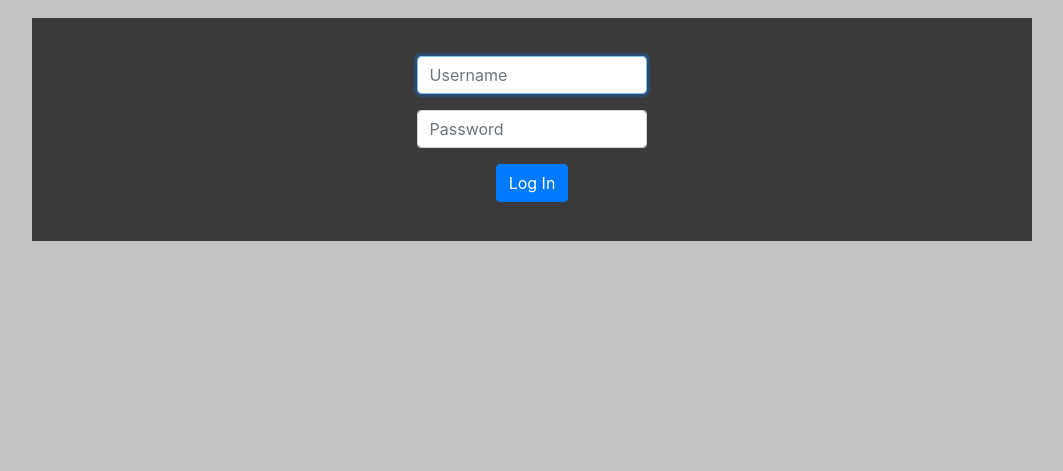
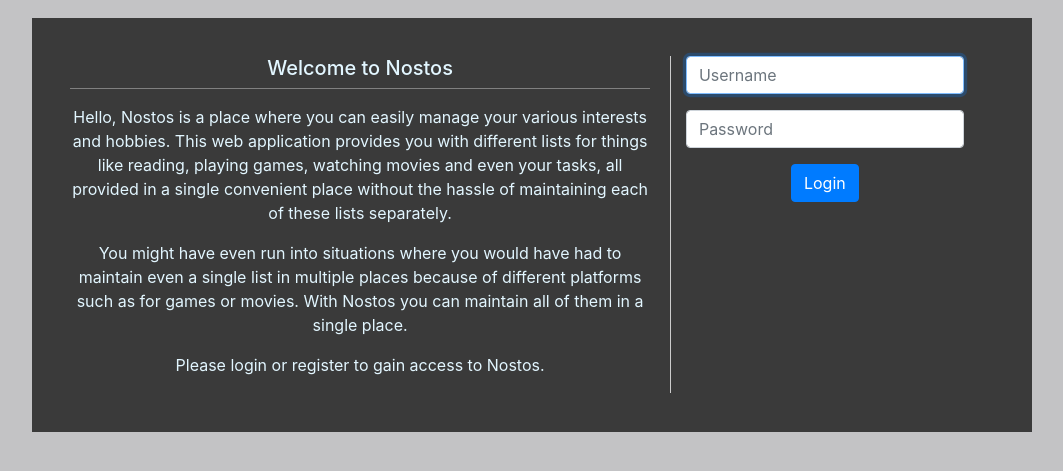
Before and after one commit to Zaxeli/Nostos, a Flask app: page /login in a window 1280 px wide. Shown: the part 85-556 px from the top of the page, without its empty margins (108-1171 px from the left). Run offline with Flask 2, Linux system fonts and the light colour scheme; some libraries are stand-ins or nearby versions.

Commit message:
minor changes

```diff
--- a/app.py
+++ b/app.py
@@ -107,7 +107,6 @@ def fireplace():
 def study():
     """Study:  Page for work related things"""
 
-    # TODO
     return render_template("study.html")
 
 
@@ -268,7 +267,6 @@ def library_del():
 def leisure():
     """Leisure: Page for leisurely activities"""
 
-    # TODO
     return render_template("leisure.html")
 
 @app.route("/play", methods=["POST", "GET"])
--- a/templates/activity.html
+++ b/templates/activity.html
@@ -47,7 +47,7 @@
                     // Updated to 'Not done' so switch button style to Outline if successful
                     if(res=="1"){
                         $(btn).removeClass("btn-success").addClass("btn-outline-success");
-                        alert("Success: updated to \"Done\" \n "+res);
+                        //alert("Success: updated to \"Done\" \n "+res);
                     }
                     else{
                         // Error if unsuccessful
@@ -81,7 +81,7 @@
             }
 
             $.post(window.location.href+"_del",data, function(res){
-                alert(res);
+                //alert(res);
                 if(res=="1"){
                     // Successfuly deleted
 
--- a/templates/login.html
+++ b/templates/login.html
@@ -1,7 +1,7 @@
 {% extends "layout.html" %}
 
 {% block title %}
-    Estus nostos
+    Login
 {% endblock %}
 
 {% block main %}
@@ -14,18 +14,35 @@
     </style>
     <table class="table-main my-3">
         <td></td>
-        <td class="td-main text-center">
-            <form class="w-25 center-div " id="login" action="/login" method="post">
-                <div class="form-group">
-                    <input id="username" autocomplete="off" autofocus class="form-control" name="username" placeholder="Username" type="text">
+        <td class="td-main text-center container">
+            <div class="row d-flex w-100">
+                <div class="col-8" style="padding-right:20px; border-right: 1px solid #ccc;">
+                    <h5>Welcome to Nostos</h5>
+                    <hr class="h-divider">
+                    <p>
+                        Hello, Nostos is a place where you can easily manage your various interests and hobbies. This web application provides you with different lists for things like reading, playing games, watching movies and even your tasks, all provided in a single convenient place without the hassle of maintaining each of these lists separately.
+                    </p>
+                    <p>
+                        You might have even run into situations where you would have had to maintain even a single list in multiple places because of different platforms such as for games or movies. With Nostos you can maintain all of them in a single place.
+                    </p>
+                    <p>
+                        Please login or register to gain access to Nostos.
+                    </p>
                 </div>
-                <div class="form-group">
-                    <input id="password" class="form-control" name="password" placeholder="Password" type="password">
+                <div class="col">
+                    <form class="center_div " id="register" action="/login" method="post">
+                        <div class="form-group">
+                            <input id="username" autocomplete="off" autofocus class="form-control" name="username" placeholder="Username" type="text">
+                        </div>
+                        <div class="form-group">
+                            <input id="password" class="form-control" name="password" placeholder="Password" type="password">
+                        </div>
+                        <button class="btn btn-primary" type="submit">Login</button>
+                    </form>
                 </div>
-                <button class="btn btn-primary" type="submit">Log In</button>
-            </form>
 
-        </td>
+            </div>
+
         <td></td>
     </table>
 
```
Also changed, not shown: templates/register.html (+10 -6 lines), nostos.db, 1 other file.
